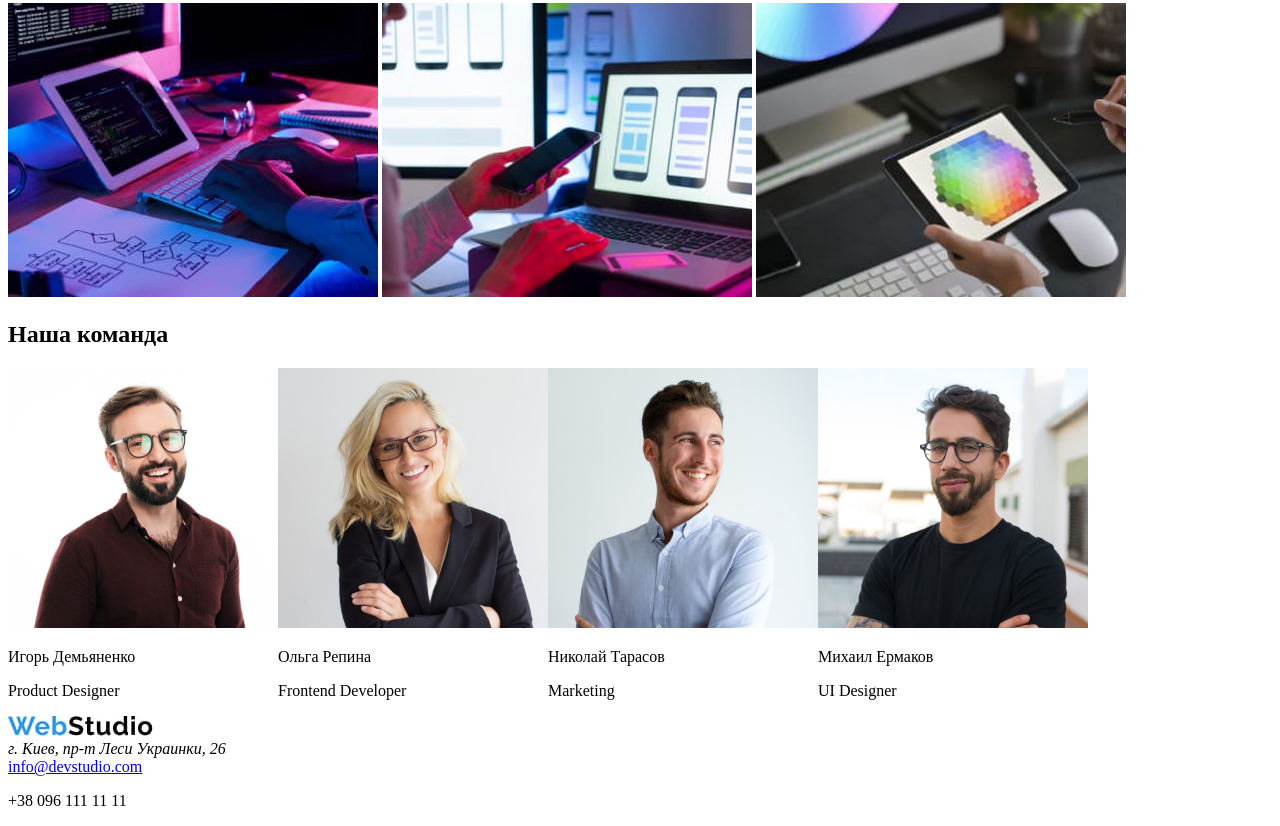
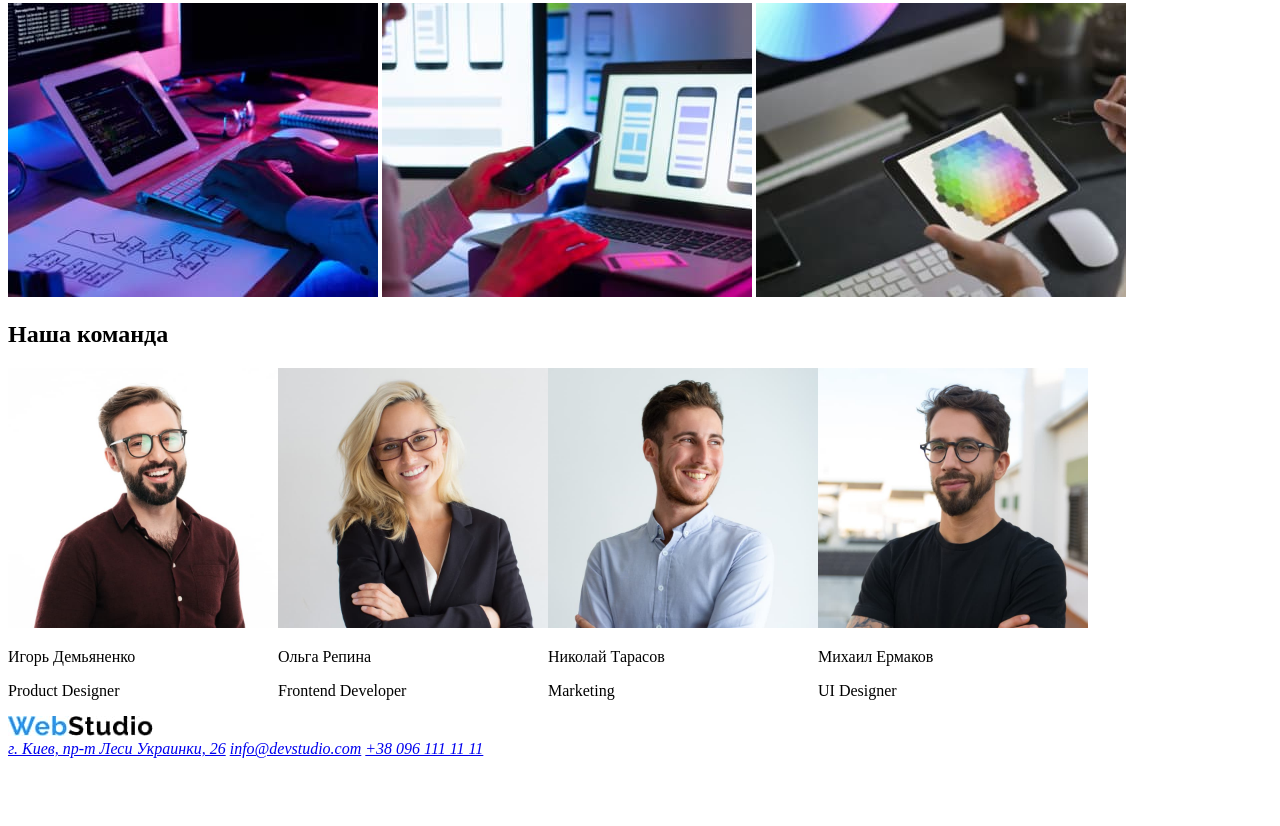
Before and after one commit to Kraiv1985/goit-markup-hw-01, a plain HTML site: page index.html in a window 1280 px wide. Shown: the part 631-1457 px from the top of the page. After the commit the page ends 1397 px from the top, so only its background shows below. Drawn offline with Linux system fonts and the light colour scheme.

Commit message:
Переделан адресс

```diff
--- a/index.html
+++ b/index.html
@@ -74,9 +74,11 @@
         <a href="">
             <img src="/images/logo.jpg" alt="студия решения для вашего бизнеса">
         </a>
-        <address>г. Киев, пр-т Леси Украинки, 26</address>
-        <a href="info@devstudio.com">info@devstudio.com</a>
-        <p>+38 096 111 11 11</p>
+        <address>
+            <a href="#">г. Киев, пр-т Леси Украинки, 26</a>
+            <a href="mailto:info@devstudio.com">info@devstudio.com</a>
+            <a href="tel:+38 096 111 11 11">+38 096 111 11 11</a>
+        </address>
     </footer>
 </body>
 </html>
```
